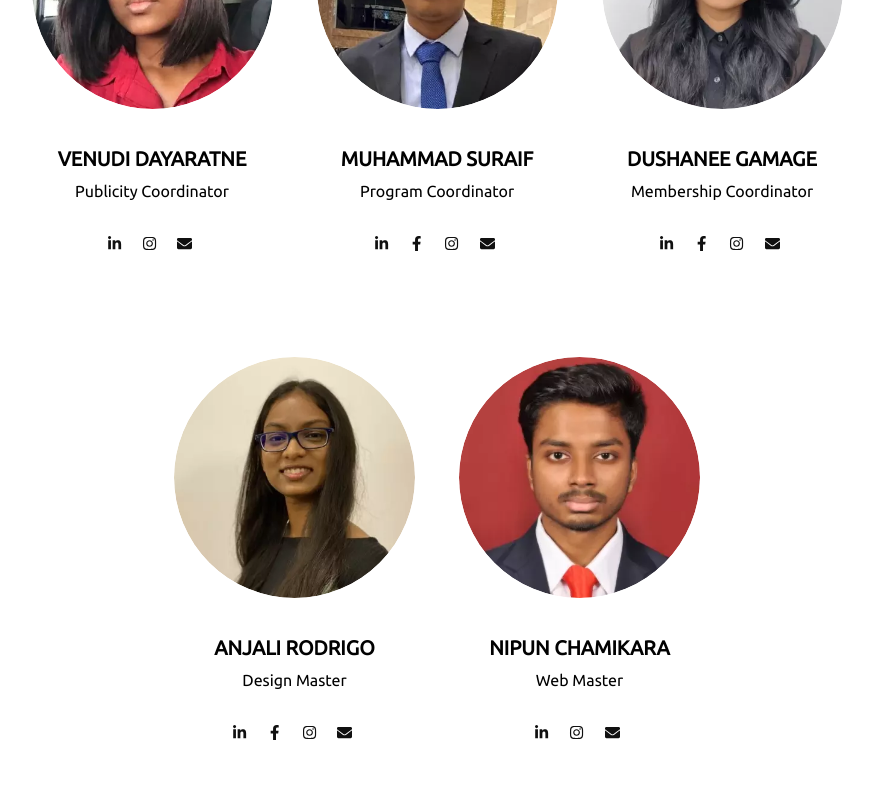
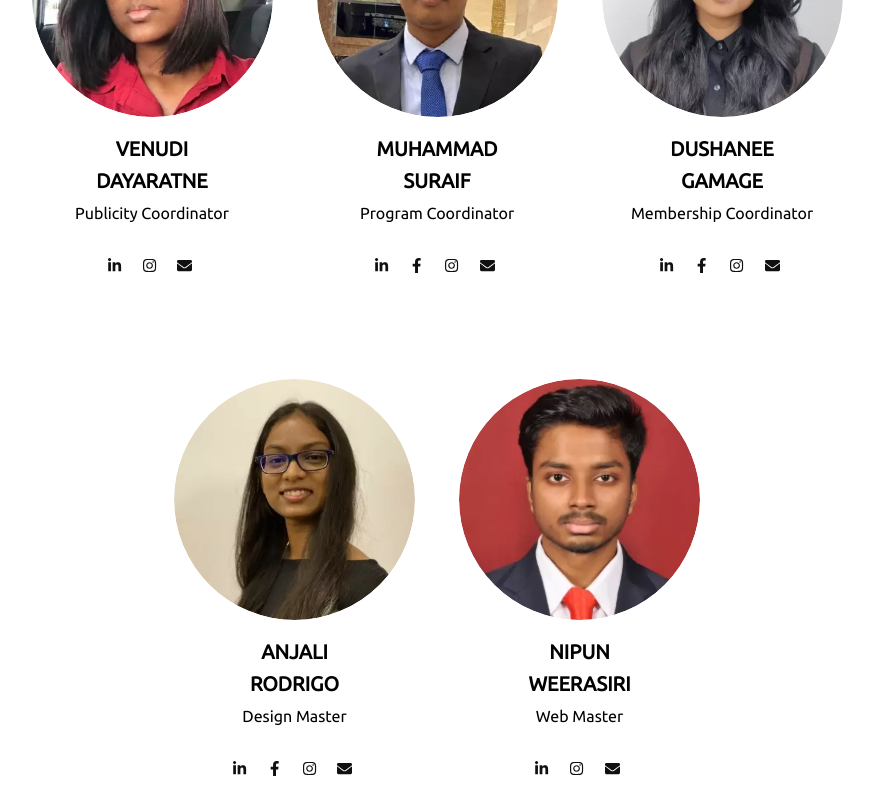
Before and after one commit to IEEEUCSC/ucsc-official, a React (Create React App) app: page / in a window 1280 px wide. Shown: the part 5740-6540 px from the top of the page, without its empty margins (203-1077 px from the left). Built offline with nearby package versions, Linux system fonts and the light colour scheme; a web font is replaced by a local one.

Commit message:
made minor change to team members member name appears in two Lines each member should have two names

```diff
--- a/src/components/Common/Footer/index.js
+++ b/src/components/Common/Footer/index.js
@@ -44,7 +44,7 @@ function Footer() {
           </li>
           <li className="list-inline-item">
             <Link href="#team" to="team">
-              CurrentTeam
+              Current Team
             </Link>
           </li>
           <li className="list-inline-item">
--- a/src/components/Common/Team/Member/index.js
+++ b/src/components/Common/Team/Member/index.js
@@ -10,14 +10,15 @@ import { faEnvelope } from "@fortawesome/free-solid-svg-icons";
 import "./styles.css";
 
 function Member({ data }) {
-  const firstName = data.name.split(" ")[0] || "";
+  const [firstName, lastName] = data.name.split(" ").slice(0, 2);
   return (
     <div className="member">
       <div className="pic">
         <img src={"../images/team/" + data.img} alt={data.name} />
       </div>
       <div className="title-wrapper">
-        <h3 className="title">{data.name}</h3>
+        <h3 className="title">{firstName}</h3>
+        <h3 className="title">{lastName}</h3>
       </div>
       <div className="post-wrapper">
         <span className="post">{data.post}</span>
--- a/src/components/Common/Team/Member/styles.css
+++ b/src/components/Common/Team/Member/styles.css
@@ -36,26 +36,24 @@
   font-size: 20px;
 }
 
+.member .title-wrapper {
+  display: flex;
+  flex-direction: column;
+  justify-content: flex-end;
+  align-items: center;
+}
+
+.member .post-wrapper {
+  display: flex;
+  align-items: flex-start;
+}
+
 .member .post {
   color: #000000;
   text-transform: capitalize;
   display: block;
   font-weight: 200;
   font-size: 16px;
-}
-
-.title-wrapper, .post-wrapper {
-  display: flex;
-  justify-content: center;
-  min-height: 50px;
-}
-
-.title-wrapper {
-  align-items: flex-end;
-}
-
-.post-wrapper {
-  align-items: flex-start;
 }
 
 .member .social {
--- a/src/data/team.json
+++ b/src/data/team.json
@@ -76,7 +76,7 @@
         "email": "anjalikrodrigo@gmail.com"
       },
       "webMaster" : {
-        "name": "Nipun Chamikara",
+        "name": "Nipun Weerasiri",
         "post": "Web Master",
         "img": "excom/Nipun.webp",
         "linkedin": "https://www.linkedin.com/in/nipun-chamikara-weerasiri",
```
